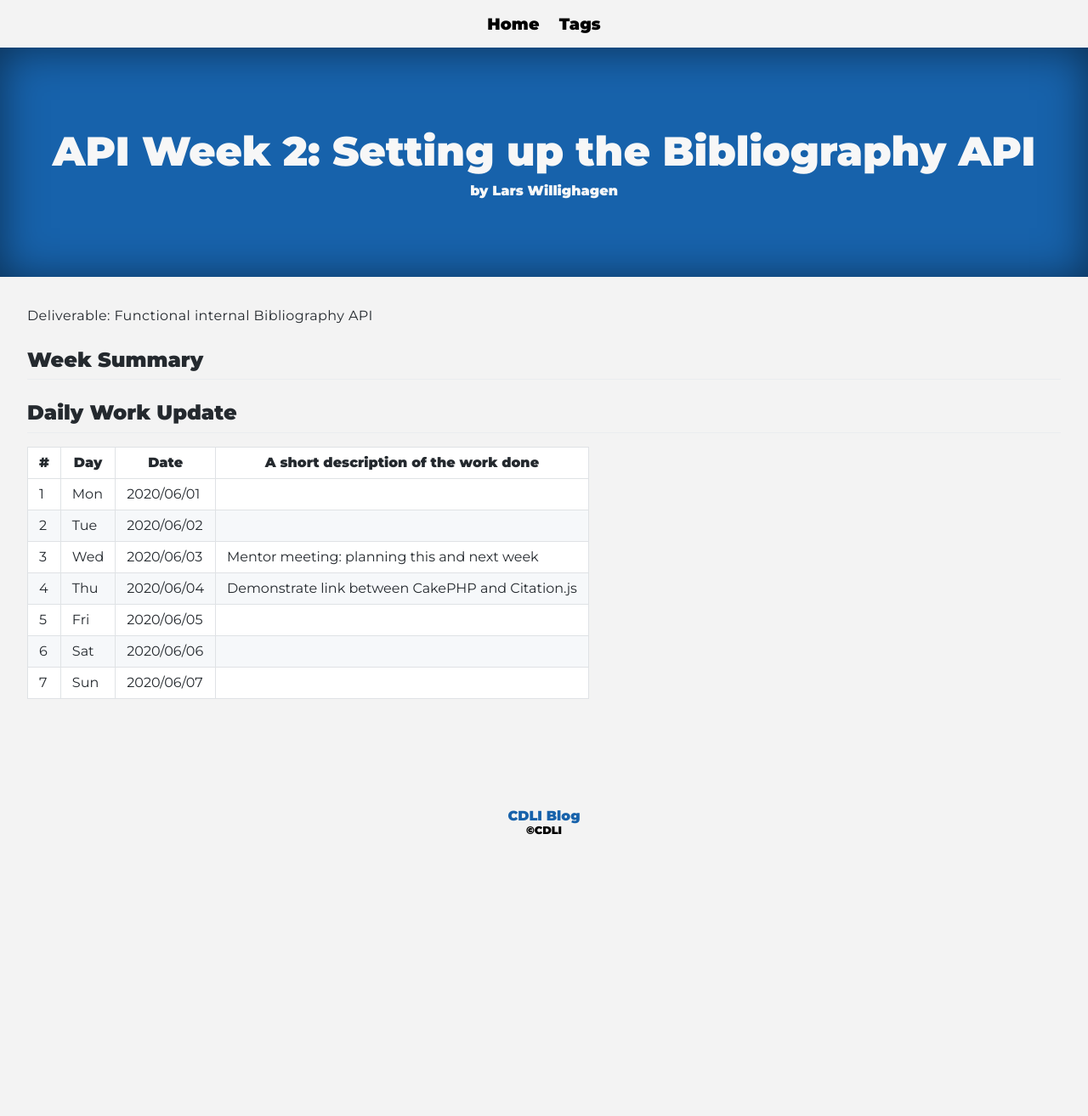
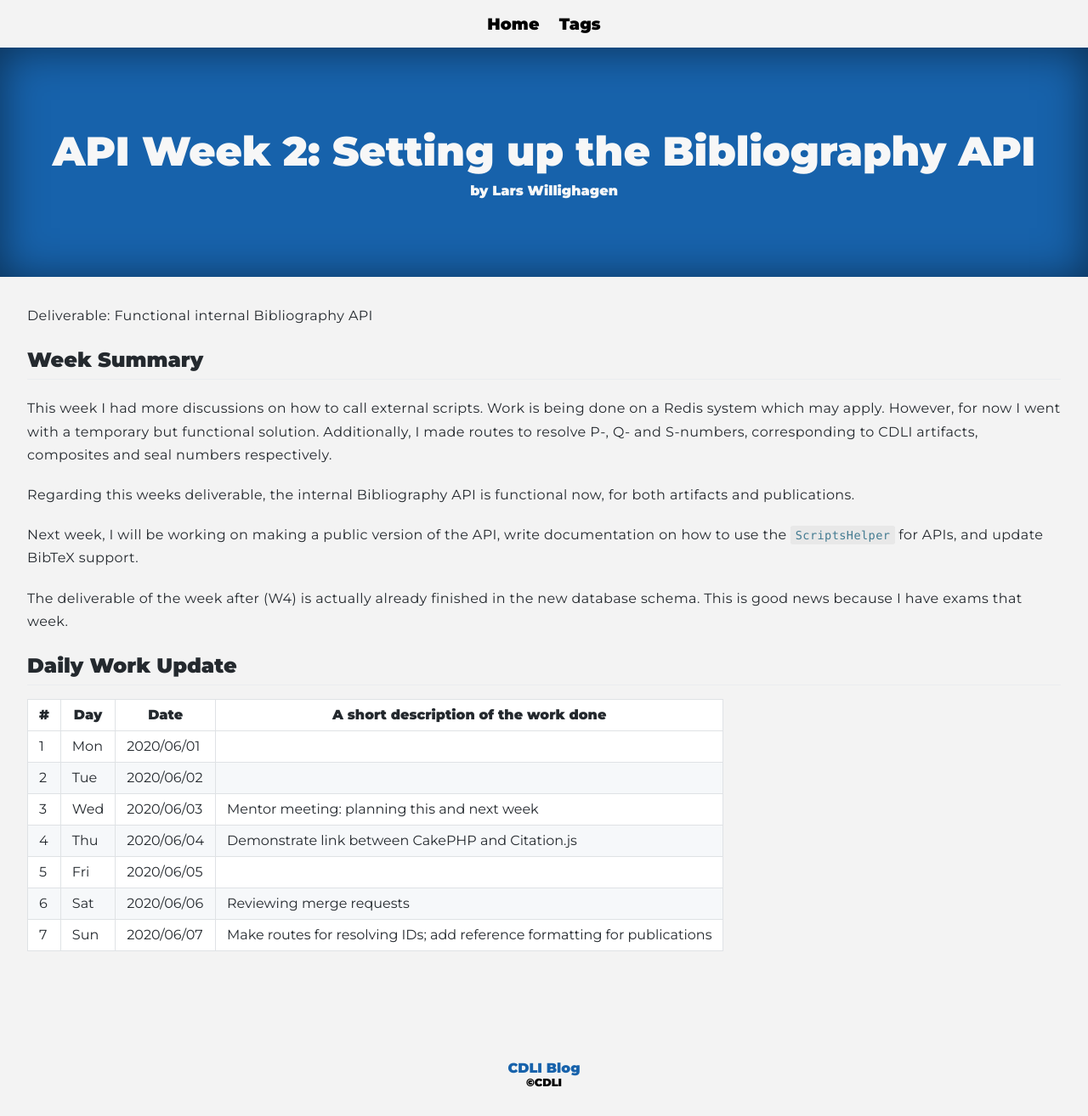
Before and after one commit to cdli-gh/blog, a Jekyll site: the page built from _blog/gsoc20/api/posts/02_week2.md, in a window 1280 px wide. Shown: the whole page at 85% size. Built offline with Jekyll 4.4.1, drawn with Linux system fonts in a browser that asks for light colours; Markdown is read by kramdown in place of the engine named in the settings; before the commit the page ends 1017 px from its top, so only the background shows below that.

Commit message:
gsoc20/api: week 2

```diff
--- a/_blog/gsoc20/api/posts/02_week2.md
+++ b/_blog/gsoc20/api/posts/02_week2.md
@@ -9,6 +9,20 @@ Deliverable: Functional internal Bibliography API
 
 ## Week Summary
 
+This week I had more discussions on how to call external scripts. Work is being
+done on a Redis system which may apply. However, for now I went with a temporary
+but functional solution. Additionally, I made routes to resolve P-, Q- and
+S-numbers, corresponding to CDLI artifacts, composites and seal numbers respectively.
+
+Regarding this weeks deliverable, the internal Bibliography API is functional now,
+for both artifacts and publications.
+
+Next week, I will be working on making a public version of the API, write documentation
+on how to use the `ScriptsHelper` for APIs, and update BibTeX support.
+
+The deliverable of the week after (W4) is actually already finished in the new
+database schema. This is good news because I have exams that week.
+
 ## Daily Work Update
 
 | # | Day | Date       | A short description of the work done |
@@ -18,5 +32,5 @@ Deliverable: Functional internal Bibliography API
 | 3 | Wed | 2020/06/03 | Mentor meeting: planning this and next week |
 | 4 | Thu | 2020/06/04 | Demonstrate link between CakePHP and Citation.js |
 | 5 | Fri | 2020/06/05 |  |
-| 6 | Sat | 2020/06/06 |  |
-| 7 | Sun | 2020/06/07 |  |
+| 6 | Sat | 2020/06/06 | Reviewing merge requests |
+| 7 | Sun | 2020/06/07 | Make routes for resolving IDs; add reference formatting for publications |
```
